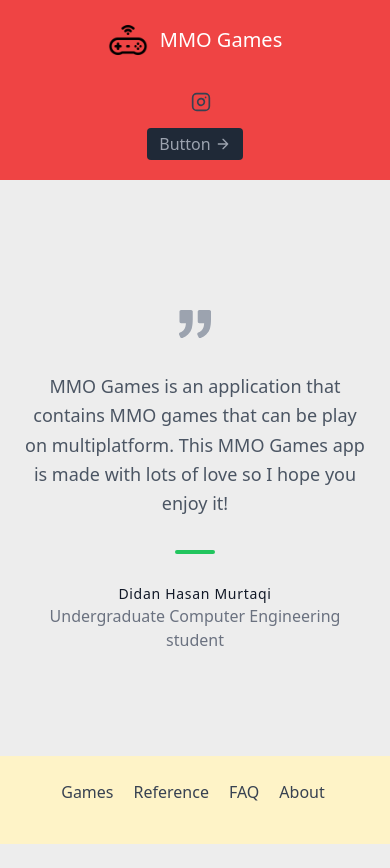
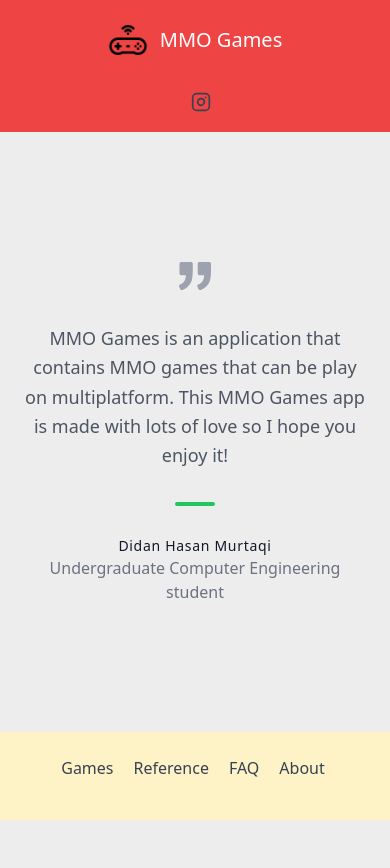
Before and after one commit to didanndut/mmo-games, a Next.js app: page /faq in a window 390 px wide. After the commit the page ends 844 px from the top, so only its background shows below. Built offline with nearby package versions, Linux system fonts and the light colour scheme.

Commit message:
header update

```diff
--- a/components/Header.js
+++ b/components/Header.js
@@ -31,11 +31,7 @@ export default function Header() {
             </svg>
           </a>
         </span>
-        <button class="inline-flex items-center bg-gray-800 border-0 py-1 px-3 focus:outline-none hover:bg-gray-700 rounded text-base mt-4 md:mt-0 lg:hidden">Button
-          <svg fill="none" stroke="currentColor" stroke-linecap="round" stroke-linejoin="round" stroke-width="2" class="w-4 h-4 ml-1" viewBox="0 0 24 24">
-            <path d="M5 12h14M12 5l7 7-7 7"></path>
-          </svg>
-        </button>
+
       </div>
     </header>
   );
```
